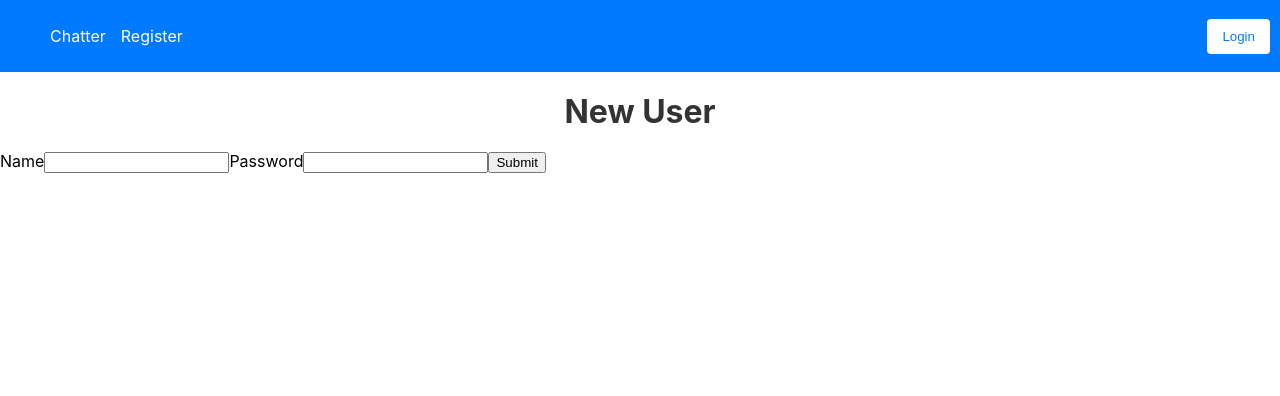
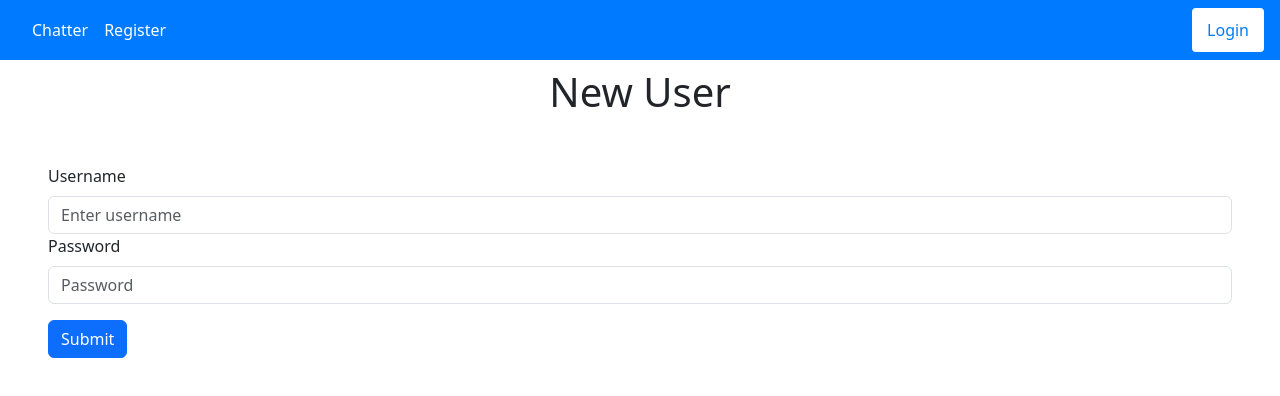
Before and after one commit to twx-a/Chatter-FrontEnd-React, a React (Create React App) app: page /register in a window 1280 px wide. Shown: the top 396 px of the page. Built offline with nearby package versions, Linux system fonts and the light colour scheme.

Commit message:
basic styling and bootstrap added

```diff
--- a/package.json
+++ b/package.json
@@ -3,12 +3,16 @@
   "version": "0.1.0",
   "private": true,
   "dependencies": {
+    "@fortawesome/fontawesome-svg-core": "^6.4.0",
+    "@fortawesome/free-solid-svg-icons": "^6.4.0",
+    "@fortawesome/react-fontawesome": "^0.2.0",
     "@testing-library/jest-dom": "^5.16.5",
     "@testing-library/react": "^13.4.0",
     "@testing-library/user-event": "^13.5.0",
     "bootstrap": "^5.3.0",
     "jwt-decode": "^3.1.2",
     "react": "^18.2.0",
+    "react-bootstrap": "^2.8.0",
     "react-dom": "^18.2.0",
     "react-router-dom": "^6.13.0",
     "react-scripts": "5.0.1",
--- a/src/index.js
+++ b/src/index.js
@@ -3,6 +3,8 @@ import ReactDOM from 'react-dom/client';
 import './index.css';
 import App from './App';
 import { UserContextProvider } from './contexts/UserContext';
+import 'bootstrap/dist/css/bootstrap.min.css';
+
 
 const root = ReactDOM.createRoot(document.getElementById('root'));
 root.render(
--- a/src/navbar/navbar.jsx
+++ b/src/navbar/navbar.jsx
@@ -4,7 +4,7 @@ import styles from './navbar.module.css';
 import Login from '../users/login.jsx';
 import UserContext from '../contexts/UserContext';
 
-const Navbar = () => {
+const Navigation = () => {
     const ctx = useContext(UserContext);
 
     // useEffect(() => {
@@ -15,17 +15,17 @@ const Navbar = () => {
     return (
         <nav className={styles.navbar}>
             <ul>
-                <li>
-                    <Link to="/">Chatter</Link>
+                <li className={styles.navitem}>
+                    <Link to="/" className={styles.navlink}>Chatter</Link>
                 </li>
                 {!ctx.isLoggedIn &&
-                <li>
-                    <Link to="/register">Register</Link>
+                <li className={styles.navitem}>
+                    <Link to="/register" className={styles.navlink}>Register</Link>
                 </li>
                 }
                 {ctx.isLoggedIn &&
-                <li>
-                    <Link to="/Profile">Profile</Link>
+                <li className={styles.navitem}>
+                    <Link to="/Profile" className={styles.navlink}>Profile</Link>
                 </li>
                 }
             </ul>
@@ -42,7 +42,7 @@ const Navbar = () => {
                 </div>
             }
         </nav>
-    )
+    );
 };
 
-export default Navbar;
+export default Navigation;
--- a/src/navbar/navbar.module.css
+++ b/src/navbar/navbar.module.css
@@ -1,6 +1,6 @@
 .navbar {
     background-color: #007bff;
-    padding: 10px;
+    padding: 0.5rem 1rem;
     display: flex;
     justify-content: space-between;
     align-items: center;
@@ -9,16 +9,29 @@
 .navbar ul {
     list-style: none;
     display: flex;
-    gap: 15px;
+    padding: 0;
+    margin: 0.5rem;
 }
 
-.navbar ul li {
-    color: #fff;
+.navitem{
+    margin: 0 0.5rem;
 }
 
-.navbar ul li a {
+.navitem:hover {
+    color: #fff;
+    cursor: pointer;
+    text-shadow: #ff3 0px 0px 10px;
+}
+
+.navitem:active {
+    transform: scale(0.9);
+}
+
+.navlink {
     color: #fff;
     text-decoration: none;
+    padding: 0;
+    margin: 0;
 }
 
 .navbar button {
@@ -28,6 +41,12 @@
     padding: 10px 15px;
     border-radius: 4px;
     cursor: pointer;
+}
+.navbar button:hover {
+    color: #000;
+}
+.navbar button:active {
+    transform: scale(0.9);
 }
 
 .dropdown {
--- a/src/users/register.jsx
+++ b/src/users/register.jsx
@@ -1,12 +1,21 @@
-import React from 'react';
 import { useState } from 'react';
+import Form from 'react-bootstrap/Form';
+import Button from 'react-bootstrap/Button';
 
 const NewUser = () => {
 
     const handleNewUser = async (e) => {
         e.preventDefault();
-        console.log('username: ' + username);
-        console.log('password: ' + password);
+        if (username.length < 3) {
+            alert('Username must be at least 3 characters');
+            return;
+        }
+        if (password.length < 6) {
+            alert('Password must be at least 6 characters');
+            return;
+        }
+
+
         try {
             const response = await fetch('http://localhost:4000/api/users/register', {
                 method: 'POST',
@@ -47,16 +56,23 @@ const NewUser = () => {
 
     return (
         <div>
-            <h1>New User</h1>
-            <form onSubmit={handleNewUser}>
-                <label htmlFor="name">Name</label>
-                <input type="text" id="name" name="name" value={username} onChange={handleNameChange} />
-                <label htmlFor="password">Password</label>
-                <input type="password" id="password" name="password" value={password} onChange={handlePasswordChange} />
-                <button type="submit">Submit</button>
-            </form>
+            <h1 className='mt-2'>New User</h1>
+            <Form className='m-5' onSubmit={handleNewUser}>
+                <Form.Group controlId="formName">
+                    <Form.Label>Username</Form.Label>
+                    <Form.Control type="text" placeholder="Enter username" value={username} onChange={handleNameChange} />
+                </Form.Group>
+
+                <Form.Group controlId="formPassword">
+                    <Form.Label>Password</Form.Label>
+                    <Form.Control type="password" placeholder="Password" value={password} onChange={handlePasswordChange} />
+                </Form.Group>
+
+                <Button className='mt-3' variant="primary" type="submit">
+                    Submit
+                </Button>
+            </Form>
         </div>
-    )
-}
-
+    );
+};
 export default NewUser;
```
Also changed, not shown: 1 other file (tests, documents, lock files or other folders).
